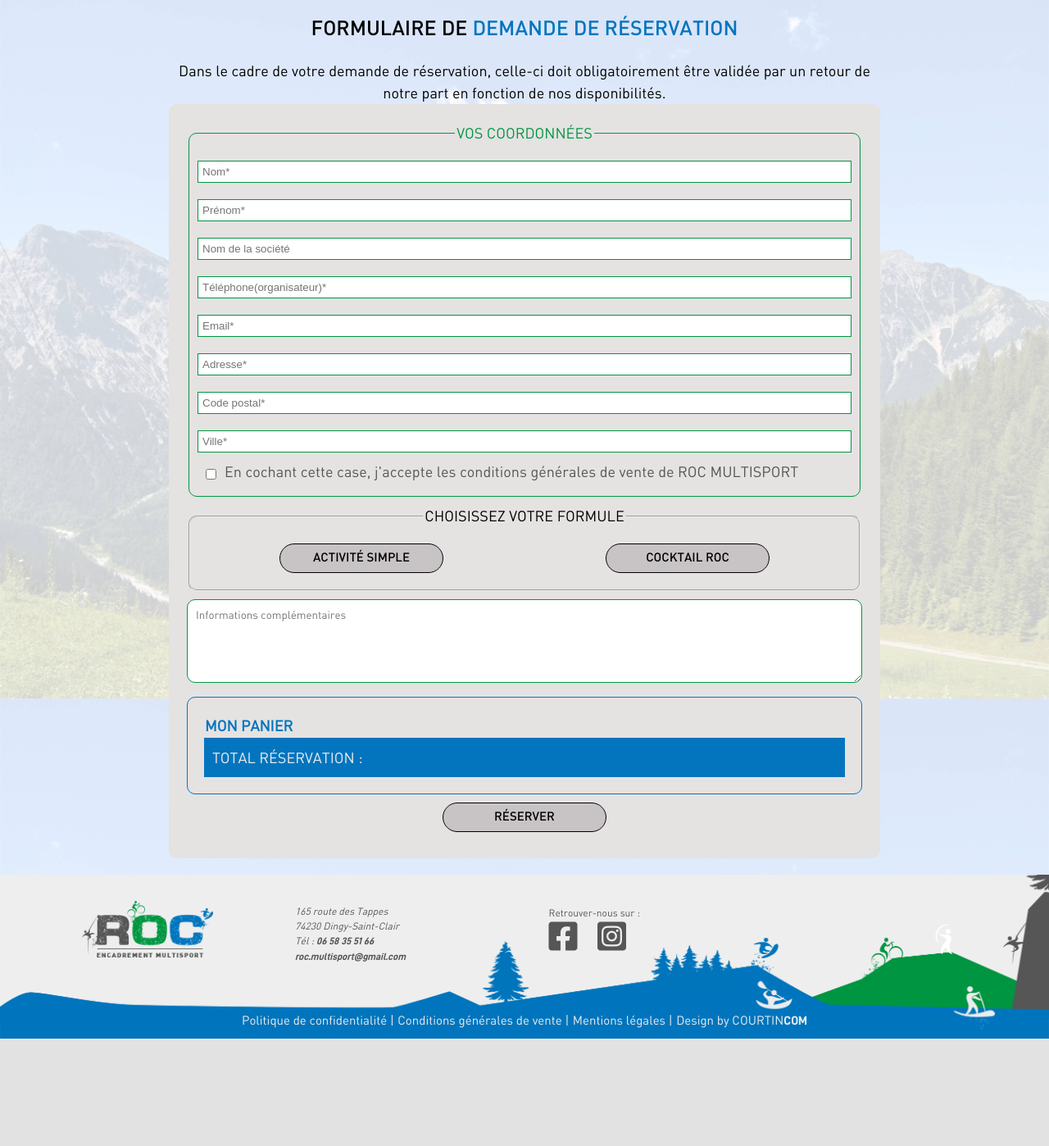
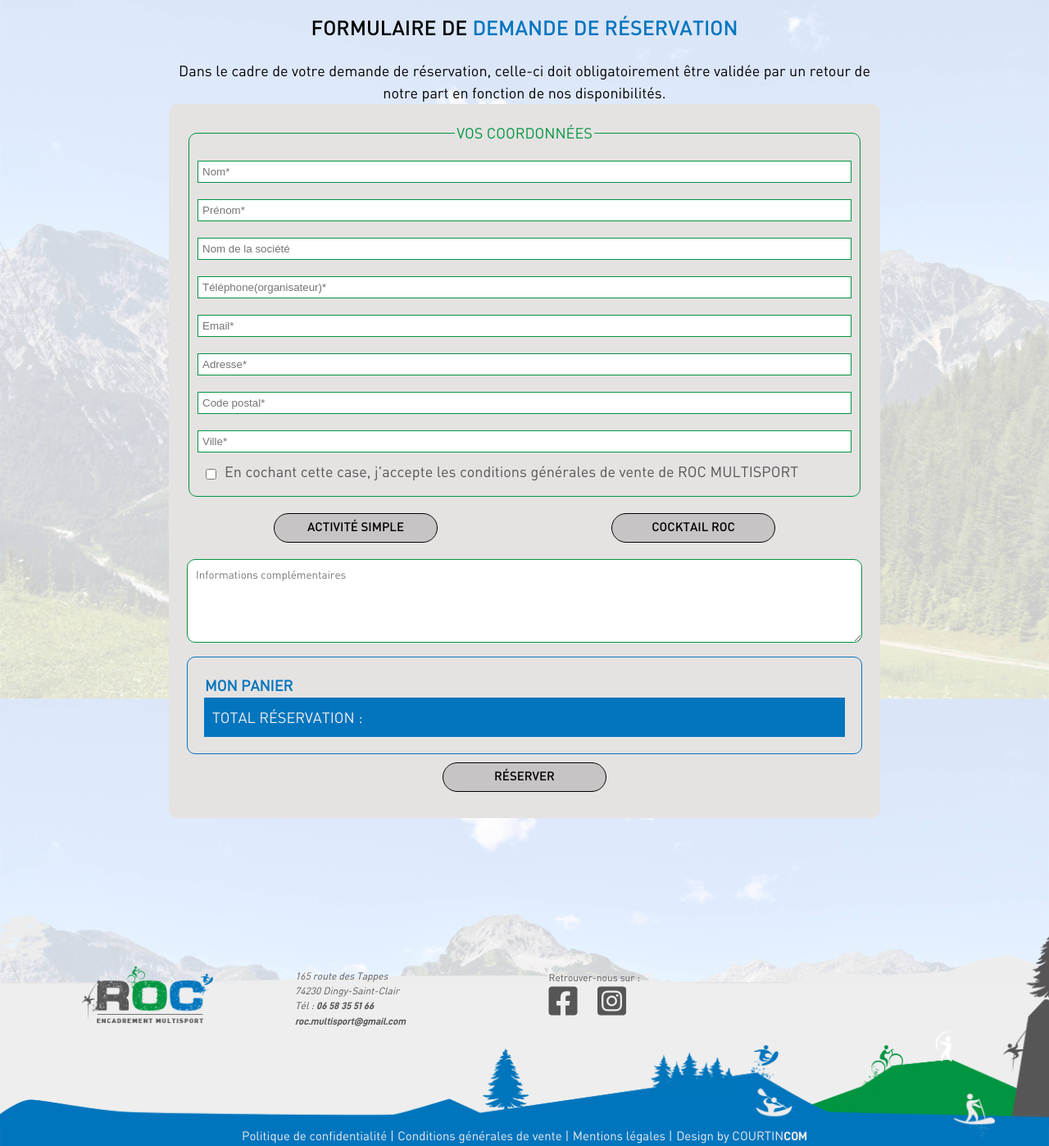
Before and after one commit to Benoit-1007/roc_multisport, a PHP site: page /booking in a window 1280 px wide. Shown: the part 101-1499 px from the top of the page at 82% size. Before the commit the page ends 1368 px from the top, so only its background shows below. Run offline with PHP 8.4, Linux system fonts and the light colour scheme.

Commit message:
adjustements css + booking js

```diff
--- a/css/style.css
+++ b/css/style.css
@@ -198,13 +198,14 @@ header{
     position: absolute;
     top:68px;
     right:0;
-    background: var(--background);
+    background: url("../img/picto/greenVttPicto.png")bottom no-repeat, var(--background);
+    background-size: 10rem;
     margin:0;
+    overflow: hidden;
     transition: width 0.5s ease-in-out, background 1s ease-in-out;
 }
 .show_nav .navbar_links{
     width:100%;
-    background: url("../img/picto/picto_paddle.png")bottom no-repeat, var(--background);
 }
 .navbar_link{
     transform: translateX(101%);
@@ -227,7 +228,8 @@ header{
     transition: all 1s ease-in-out;
 }
 .show_nav .navbar_activities{
-    background:  url("../img/picto/xsmall_picto_climbing.png")right no-repeat;
+    background:  url("../img/picto/greyClimbingPicto.png")right no-repeat;
+    /* background-size: 8rem; */
 }
 .navbar_activity a{
     display: block;
@@ -562,6 +564,7 @@ header{
     text-align: center;
     background: url("../img/mountain3.jpeg")bottom fixed;
     background-size: cover;
+    padding-bottom: 10rem;
 }
 .booking h1 span{
     color: var(--rocColorC);
@@ -615,10 +618,6 @@ fieldset, .booking textarea{
 .checkbox input{
     width: unset;
     margin: 1rem;
-}
-.formulaSelector, .activityManagement{
-    display: flex;
-    justify-content: space-between;
 }
 .singleActivity fieldset, .rocCocktail fieldset{
     color: var(--darkColor);
@@ -777,10 +776,11 @@ div.form-error {
 footer{
     color: var(--rocColorR);
     text-align: center;
-    background: url("../img/background/bgFooter.png") bottom no-repeat, var(--clearColor);
+    background: url("../img/background/bgFooter.png") bottom no-repeat;
     background-size: 100%;
+    background-color: var(--clearColor);
     padding-top: 2rem;
-    padding-bottom: 8rem;
+    /* padding-bottom: 8rem; */
 }
 footer a{
     color: var(--rocColorR);
@@ -796,7 +796,7 @@ footer a{
 }
 .bottomBlocFooter{
     margin-top: 3rem;
-    margin-bottom: 1rem;
+    padding: 0 2rem 8rem 2rem;
 }
 .bottomBlocFooter a{
     text-transform: none;
@@ -814,10 +814,13 @@ footer a{
 /* #region MEDIA QUERIES */
 
 /* #region SMALL MOBILE (max-width: 450px) */
-@media screen and (max-width: 450px) {
-    .button, .formulaSelector, .activityManagement{
+@media screen and (max-width: 500px) {
+    .button{
         flex-direction: column;
         align-items: center;
+    }
+    .basket{
+        font-size: 1rem;
     }
 }
 /* #endregion SMALL MOBILE (max-width: 450px) */
@@ -832,7 +835,7 @@ footer a{
         max-width: 160px;
     }
     .navbar{
-        align-items: center;
+        /* align-items: center; */
         font-size: 1.5rem;
         padding-right: 9rem;
     }
@@ -845,6 +848,7 @@ footer a{
         width: unset;
         height: unset;
         background: unset;
+        overflow: unset;
         transition: unset;
     }
     .navbar_link{
@@ -909,7 +913,6 @@ footer a{
         height: 20rem;
         display:flex;
         flex-wrap: wrap;
-        justify-content: space-between;
         align-items: flex-end;
         padding: unset;
     }
@@ -919,7 +922,7 @@ footer a{
         align-items: center;
         flex-wrap: nowrap;
         width:100%;
-        padding: 0rem 8rem 0 2rem;
+        padding: 2rem 8rem 2rem 2rem;
     }
     .contactInfo{
         display: flex;
@@ -940,6 +943,8 @@ footer a{
     }
     .bottomBlocFooter{
         width: 100%;
+        padding: unset;
+        margin-top: -3rem;
     }
     .bottomBlocFooter a{
         color: var(--clearColor);
@@ -949,10 +954,6 @@ footer a{
     .contact p, #contactForm, .booking p:not(#bookingForm p), #bookingForm{
         width:70%;
         margin: auto;
-    }
-    .formulaSelector{
-        flex-direction: row;
-        justify-content: space-between;
     }
     div[class*='activityItem'] > div{
         display: flex;
@@ -1190,13 +1191,25 @@ footer a{
     .desktop-button{
         display:flex;
     }
+    .testimony{
+        height: 140vh;
+    }
     .testimony .sliderBloc{
         width: 50%;
         margin: unset;
         border-radius: 0 4rem 4rem 0;
     }
+    footer{
+        background-color: unset;
+        height: 45rem;
+        margin-top: -25rem;
+    }
     .topBlocFooter{
+        padding-top: 10rem;
         padding-left: 10rem;
+    }
+    .bottomBlocFooter{
+        margin-top: -3rem;
     }
     footer p{
         font-size: 1.2rem;
@@ -1206,7 +1219,9 @@ footer a{
         text-align: left;
         padding-left: 2rem;
     }
-    /* FORM */
+    .contact, .booking{
+        padding-bottom: 20rem;
+    }
 
 }
 /* #endregion DESKTOP (min-width: 980px) */
--- /dev/null
+++ b/js/Menu.js
@@ -0,0 +1,26 @@
+class Menu{
+    constructor() {};
+
+    /** menu management for mobile phone */
+    toggleMenu(){
+        const navbar = document.querySelector('.navbar');
+        const burger = document.querySelector('.burger');
+        const links = document.querySelectorAll('a');
+        let width = window.innerWidth;
+
+
+        burger.addEventListener('click', () => {
+            navbar.classList.toggle('show_nav');
+        })
+
+        if(width < 767){
+            links.forEach(link => {
+                link.addEventListener('click', () => {
+                    navbar.classList.toggle('show_nav');
+                })
+            });
+        }
+    }
+}
+
+export default Menu;
--- a/partials/header.php
+++ b/partials/header.php
@@ -1,6 +1,6 @@
 <nav class="navbar">
     <div class="logo"><img src="img/background/logoRocMultisport.png" alt="Logo ROC Multisport"></div>
-    <ul class="navbar_links"  style="overflow:hidden">
+    <ul class="navbar_links">
         <li class="navbar_link first"><a href="index.php">accueil</a></li>
         <li class="navbar_link second"><a href="index.php#home">nos activités</a>
             <ul class="navbar_activities">
--- a/views/booking.phtml
+++ b/views/booking.phtml
@@ -22,10 +22,10 @@
             <fieldset class="contactInformation">
                 <legend>Vos coordonnées</legend>
                 <input class="field" type="text" id="contact_lastName" name="contact_lastName" required placeholder="Nom*">
-                <input class="field" type="text" name="contact_firstName" required placeholder="Prénom*">
+                <input class="field" type="text" id="contact_firstName"name="contact_firstName" required placeholder="Prénom*">
                 <input class="field" type="text" name="contact_society" placeholder="Nom de la société">
-                <input class="field" type="tel" name="contact_phone" required placeholder="Téléphone(organisateur)*">
-                <input class="field" type="mail" name="contact_mail" required placeholder="Email*">
+                <input class="field" type="tel"  id="contact_phone" name="contact_phone" required placeholder="Téléphone(organisateur)*">
+                <input class="field" type="mail" id="contact_mail" name="contact_mail" required placeholder="Email*">
                 <input class="field" type="text" name="contact_adress" required placeholder="Adresse*">
                 <input class="field" type="Number" name="contact_postalCode" required placeholder="Code postal*">
                 <input class="field" type="text" name="contact_city" required placeholder="Ville*">
@@ -33,12 +33,12 @@
                     <input class="field" type="checkbox" id="cgv"><label for="cgv">En cochant cette case, j'accepte les conditions générales de vente de ROC MULTISPORT</label>
                 </div>
             </fieldset>
-            <fieldset class="formulaSelector">
-                <legend>Choisissez votre formule</legend>
+            <div class=" button formulaSelector">
+                <!-- <legend>Choisissez votre formule</legend> -->
                 <button type="button" id="singleActivityButton">activité simple</button>
                 <button type="button" id="rocCocktailButton">cocktail roc</button>
                 <button type="button" id="returnButton" class="hide">changer de formule</button>
-            </fieldset>
+            </div>
             <div id="singleActivity" class="hide">
                 <fieldset>
                     <legend>votre activité / vos activités</legend>
@@ -76,8 +76,10 @@
                         </div>
                     </div>
                 </fieldset>
-                <button type="button" id="addActivityButton">ajouter une activité</button>
-                <button type="button" id="deletActivityButton" class="hide">supprimer une activité</button>
+                <div class="button">
+                    <button type="button" id="addActivityButton">ajouter une activité</button>
+                    <button type="button" id="deletActivityButton" class="hide">enlever une activité</button>
+                </div>
             </div>
             <div id="rocCocktail" class="hide">
                 <fieldset>
@@ -102,7 +104,7 @@
             </div>
             <textarea class="field" name="comment" id="comment" rows="5" placeholder="Informations complémentaires"></textarea>
             <div class="basket">
-                <table id="selection">
+                <table>
                     <thead>
                         <tr>
                             <th colspan="4">mon panier</th>
@@ -119,8 +121,8 @@
                 </table>
             </div>
             <div>
-                <button type="submit" id="validateReservation" onclick="submitform()">Réserver</button>
-                <!-- <button type="submit" id="validateReservation">Réserver</button> -->
+                <!-- <button type="submit" id="validateReservation" onclick="submitform()">Réserver</button> -->
+                <button type="submit" id="validateReservation">Réserver</button>
             </div>
         </form>
 
@@ -129,6 +131,7 @@
     <footer>
         <?php require("partials/footer.php") ?>
     </footer>
-    <script type="text/javascript" src="js/booking.js"></script>
+    <!-- <script type="text/javascript" src="js/booking.js"></script> -->
+    <script type="module" src="js/booking.js"></script>
 </body>
 </html>
--- a/views/contact.phtml
+++ b/views/contact.phtml
@@ -32,7 +32,7 @@
         <?php endif; ?>
 
         <form id="contactForm" action="contact.php" method="post">
-            <label for="email">E-mail<span>*</span></label><input class="field" type="email"  name="email" required autofocus>
+            <label for="email">E-mail<span>*</span></label><input class="field" type="email" id="email" name="email" required autofocus>
             <label for="lastName">Nom<span>*</span></label><input class="field" type="text" id="lastName" name="nom" required>
             <label for="firstName">Prénom<span>*</span></label><input class="field" type="text" id="firstName" name="prenom" required>
             <label for="phone">Téléphone</label><input class="field" type="phone" id="phone" name="telephone">
@@ -47,7 +47,7 @@
 
     <script type="text/javascript" src="js/jquery-3.4.1.min.js"></script>
     <script>
-        // jQuery - display alert 5sec
+        // jQuery - display alert 6sec
         $('.alert').delay(6000).fadeOut()
     </script>
     <script type="module" src="js/app.js"></script>
```
Also changed, not shown: js/app.js (+47 -50 lines), js/booking.js (+47 -34 lines), img/picto/blueKayakPicto.png (added), img/picto/bluePaddlePicto.png (added), img/picto/blueSnowboardPicto.png (added), img/picto/courtin1.png (deleted), img/picto/greenArcheryPicto.png (added), img/picto/greenVttPicto.png (added), img/picto/greyClimbingPicto.png (added).
